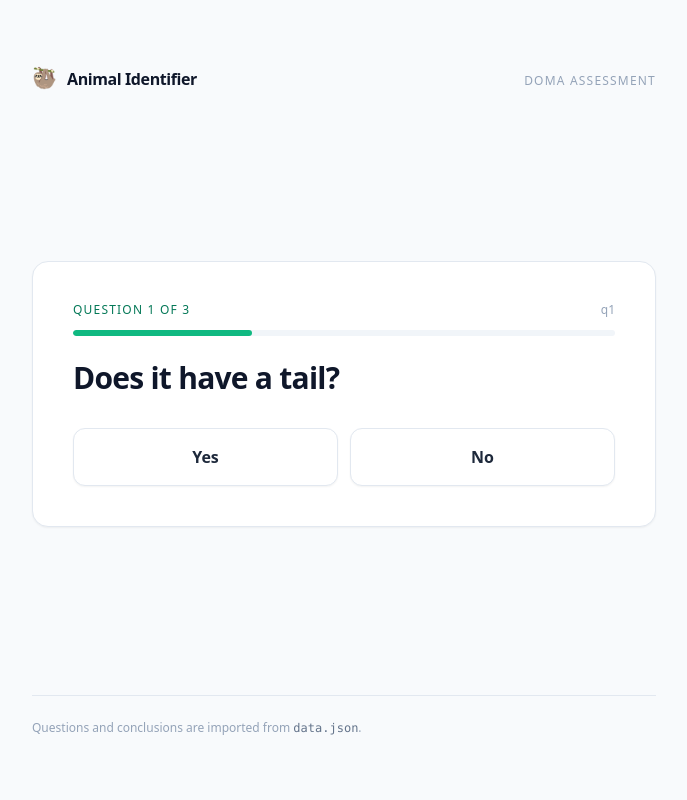
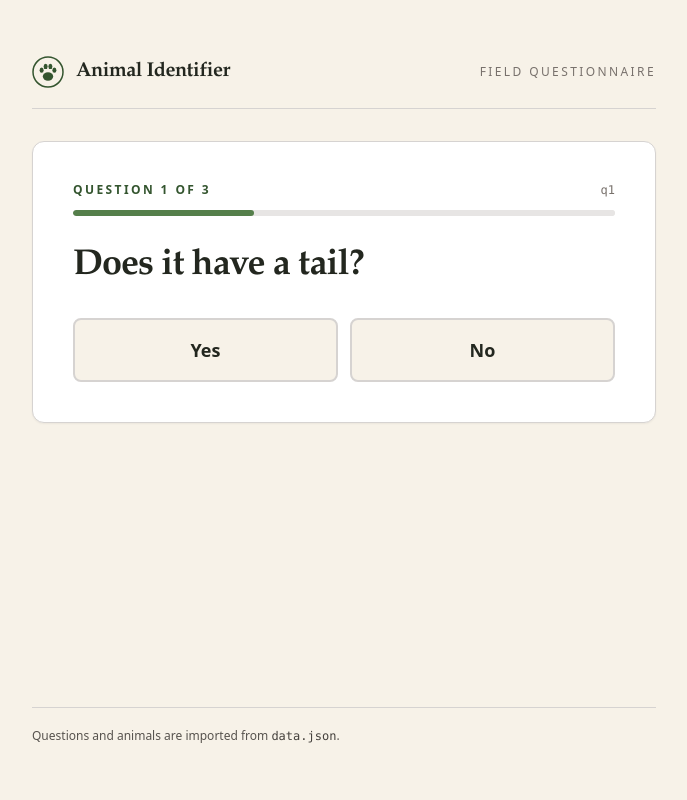
Before and after one commit to TCMS31/doma-assessment, a Rails app: page /questions in a window 1280 px wide. Shown: the whole page, without its empty margins (296-983 px from the left). Run offline with Rails 7, Linux system fonts and the light colour scheme; data comes from the database, SQL or seed files in the repository; style sheets or scripts are compiled from the project's sources; parts of the project's set-up code (start-up, migrations or seed data) failed here and were passed over.

Commit message:
Give the questionnaire a field-guide look and a strict CSP
The pages were slate-and-emerald Tailwind defaults with an emoji logo
and a "DOMA assessment" tag in the header. They now use a warm paper
background, lichen green for an identification and ochre for "no
entry", a serif display face from the system stack, and an SVG paw
mark. The header tag reads "Field questionnaire".

Accessibility: a skip link to <main>, labelled sections, a labelled
progress bar, decorative step numbers hidden from screen readers, and
text colours darkened to pass contrast on the new background. The
empty homepage explains how to import instead of showing one line.

Progress and score bars are native <progress> elements instead of
divs with inline widths, so a content security policy with
default-src 'self' and no unsafe-inline can be enforced. Turbo's
progress-bar style gets a per-request nonce. The answer trail is a
shared partial, and the remaining hard-coded strings moved to en.yml.

```diff
--- a/app/assets/stylesheets/application.tailwind.css
+++ b/app/assets/stylesheets/application.tailwind.css
@@ -9,3 +9,27 @@
     display: contents;
   }
 }
+
+@layer components {
+  /* Bars are native <progress> elements rather than divs with an inline width,
+     so the content security policy can forbid inline styles. Each engine
+     styles the track and the fill through its own pseudo-elements. */
+  .progress-track {
+    @apply appearance-none overflow-hidden rounded-full border-0 bg-stone-200;
+  }
+  .progress-track::-webkit-progress-bar {
+    @apply rounded-full bg-stone-200;
+  }
+  .progress-track::-webkit-progress-value {
+    @apply rounded-full bg-moss-500;
+  }
+  .progress-track::-moz-progress-bar {
+    @apply rounded-full bg-moss-500;
+  }
+  .progress-muted::-webkit-progress-value {
+    @apply bg-stone-400;
+  }
+  .progress-muted::-moz-progress-bar {
+    @apply bg-stone-400;
+  }
+}
--- a/app/views/layouts/application.html.erb
+++ b/app/views/layouts/application.html.erb
@@ -3,6 +3,7 @@
   <head>
     <title><%= [yield(:title).presence, t("app.name")].compact.join(" · ") %></title>
     <meta name="viewport" content="width=device-width,initial-scale=1">
+    <meta name="theme-color" content="#f7f2e8">
     <%= csrf_meta_tags %>
     <%= csp_meta_tag %>
 
@@ -10,22 +11,32 @@
     <%= javascript_include_tag "application", "data-turbo-track": "reload", defer: true %>
   </head>
 
-  <body class="h-full bg-slate-50 text-slate-800 antialiased">
-    <div class="mx-auto flex min-h-full w-full max-w-2xl flex-col gap-8 px-6 py-12 sm:py-16">
-      <header class="flex items-baseline justify-between gap-4">
-        <%= link_to root_path, class: "group inline-flex items-baseline gap-2.5 rounded focus-visible:outline focus-visible:outline-2 focus-visible:outline-offset-4 focus-visible:outline-emerald-600" do %>
-          <span aria-hidden="true" class="text-xl">🦥</span>
-          <span class="text-base font-semibold tracking-tight text-slate-900 group-hover:text-emerald-700"><%= t("app.name") %></span>
+  <body class="h-full bg-paper font-sans text-ink antialiased">
+    <a href="#content" class="sr-only focus:not-sr-only focus:absolute focus:left-4 focus:top-4 focus:rounded focus:bg-ink focus:px-3 focus:py-2 focus:text-sm focus:text-paper">
+      <%= t("app.skip_to_content") %>
+    </a>
+    <div class="mx-auto flex min-h-full w-full max-w-2xl flex-col gap-8 px-4 py-8 sm:px-6 sm:py-14">
+      <header class="flex items-center justify-between gap-4 border-b border-stone-300 pb-5">
+        <%= link_to root_path, class: "group inline-flex items-center gap-3 rounded focus-visible:outline focus-visible:outline-2 focus-visible:outline-offset-4 focus-visible:outline-moss-600" do %>
+          <svg aria-hidden="true" viewBox="0 0 32 32" class="h-8 w-8 text-moss-700">
+            <circle cx="16" cy="16" r="15" fill="none" stroke="currentColor" stroke-width="1.5" />
+            <ellipse cx="16" cy="20.5" rx="5.2" ry="4.2" fill="currentColor" />
+            <ellipse cx="9.6" cy="14.2" rx="2" ry="2.6" fill="currentColor" />
+            <ellipse cx="13.6" cy="10.4" rx="2" ry="2.7" fill="currentColor" />
+            <ellipse cx="18.4" cy="10.4" rx="2" ry="2.7" fill="currentColor" />
+            <ellipse cx="22.4" cy="14.2" rx="2" ry="2.6" fill="currentColor" />
+          </svg>
+          <span class="font-display text-xl font-semibold tracking-tight text-ink group-hover:text-moss-700"><%= t("app.name") %></span>
         <% end %>
-        <span class="text-xs uppercase tracking-widest text-slate-400">DOMA assessment</span>
+        <span class="hidden text-xs uppercase tracking-[0.2em] text-stone-500 sm:inline"><%= t("app.kicker") %></span>
       </header>
 
       <%= render "shared/flash" %>
 
-      <main class="flex flex-1 flex-col justify-center"><%= yield %></main>
+      <main id="content" class="flex flex-1 flex-col"><%= yield %></main>
 
-      <footer class="border-t border-slate-200 pt-6 text-xs text-slate-400">
-        Questions and conclusions are imported from <code class="text-slate-500">data.json</code>.
+      <footer class="border-t border-stone-300 pt-5 text-xs text-stone-600">
+        <%= t("app.footer_html") %>
       </footer>
     </div>
   </body>
--- a/app/views/questions/index.html.erb
+++ b/app/views/questions/index.html.erb
@@ -1,23 +1,17 @@
-<% content_for :title, "Question #{@step_number}" %>
+<% content_for :title, t(".step", number: @step_number, total: @total_steps) %>
 
-<section class="rounded-2xl border border-slate-200 bg-white p-8 shadow-sm sm:p-10">
+<section aria-labelledby="question-heading" class="rounded-xl border border-stone-300 bg-white p-6 shadow-sm sm:p-10">
   <div class="flex items-center justify-between gap-4">
-    <p class="text-xs font-medium uppercase tracking-widest text-emerald-700">
-      <%= t("questions.index.step", number: @step_number, total: @total_steps) %>
+    <p class="text-xs font-semibold uppercase tracking-[0.2em] text-moss-700">
+      <%= t(".step", number: @step_number, total: @total_steps) %>
     </p>
-    <span class="text-xs tabular-nums text-slate-400"><%= @question.external_id %></span>
+    <span class="font-mono text-xs text-stone-500"><%= @question.external_id %></span>
   </div>
 
-  <div class="mt-3 h-1.5 w-full overflow-hidden rounded-full bg-slate-100"
-       role="progressbar"
-       aria-valuemin="0"
-       aria-valuemax="<%= @total_steps %>"
-       aria-valuenow="<%= @step_number %>">
-    <div class="h-full rounded-full bg-emerald-500 transition-all"
-         style="width: <%= (@step_number.to_f / [@total_steps, 1].max * 100).round %>%"></div>
-  </div>
+  <progress class="progress-track mt-3 h-1.5 w-full" max="<%= @total_steps %>" value="<%= @step_number %>"
+            aria-label="<%= t('.step', number: @step_number, total: @total_steps) %>"></progress>
 
-  <h1 class="mt-6 text-2xl font-semibold leading-snug tracking-tight text-slate-900 sm:text-3xl">
+  <h1 id="question-heading" class="mt-6 font-display text-3xl font-semibold leading-snug tracking-tight text-ink sm:text-4xl">
     <%= @question.statement %>?
   </h1>
 
@@ -26,27 +20,16 @@
       <%= button_to answer.label, submit_answer_questions_path,
             params: { answer: answer.answer_type, question: @question.external_id },
             form_class: "contents",
-            class: "w-full rounded-xl border border-slate-200 bg-white px-6 py-4 text-base font-semibold text-slate-800 shadow-sm transition hover:border-emerald-500 hover:bg-emerald-50 hover:text-emerald-800 focus-visible:outline focus-visible:outline-2 focus-visible:outline-offset-2 focus-visible:outline-emerald-600" %>
+            class: "w-full rounded-lg border-2 border-stone-300 bg-paper px-6 py-4 text-lg font-semibold text-ink transition hover:border-moss-600 hover:bg-moss-50 hover:text-moss-900 focus-visible:outline focus-visible:outline-2 focus-visible:outline-offset-2 focus-visible:outline-moss-700" %>
     <% end %>
   </div>
 </section>
 
 <% if @progress.started? %>
-  <section class="mt-6 rounded-2xl border border-slate-200 bg-white/60 p-6">
-    <h2 class="text-xs font-medium uppercase tracking-widest text-slate-500">
-      <%= t("questions.index.your_answers") %>
+  <section aria-labelledby="trail-heading" class="mt-6 rounded-xl border border-dashed border-stone-300 p-6">
+    <h2 id="trail-heading" class="text-xs font-semibold uppercase tracking-[0.2em] text-stone-600">
+      <%= t(".your_answers") %>
     </h2>
-    <ol class="mt-4 space-y-3">
-      <% @progress.steps.each_with_index do |step, index| %>
-        <li class="flex items-start gap-3 text-sm">
-          <span class="mt-0.5 flex h-5 w-5 shrink-0 items-center justify-center rounded-full bg-emerald-100 text-[11px] font-semibold text-emerald-700 tabular-nums"><%= index + 1 %></span>
-          <span class="text-slate-600">
-            <%= step["statement"] %>?
-            <span class="font-semibold text-slate-900"><%= step["answer_type"].humanize %></span>
-            <span class="text-slate-400">— <%= step["context"] %></span>
-          </span>
-        </li>
-      <% end %>
-    </ol>
+    <%= render "trail", steps: @progress.steps %>
   </section>
 <% end %>
--- a/app/views/shared/_flash.html.erb
+++ b/app/views/shared/_flash.html.erb
@@ -1,7 +1,7 @@
 <% if flash.any? %>
   <div class="space-y-2" role="status" aria-live="polite">
     <% flash.each do |type, message| %>
-      <% styles = type.to_s == "alert" ? "border-amber-300 bg-amber-50 text-amber-900" : "border-emerald-300 bg-emerald-50 text-emerald-900" %>
+      <% styles = type.to_s == "alert" ? "border-ochre-200 bg-ochre-50 text-ochre-900" : "border-moss-200 bg-moss-50 text-moss-900" %>
       <p class="rounded-lg border px-4 py-3 text-sm <%= styles %>"><%= message %></p>
     <% end %>
   </div>
--- a/config/locales/en.yml
+++ b/config/locales/en.yml
@@ -1,9 +1,16 @@
 en:
   app:
     name: "Animal Identifier"
-    tagline: "Answer a few questions and the questionnaire narrows down which animal you are looking at."
+    kicker: "Field questionnaire"
+    tagline: "Answer a few yes-or-no questions and the questionnaire narrows down which animal you are looking at, or tells you plainly that it has no entry for what you saw."
+    skip_to_content: "Skip to content"
+    footer_html: "Questions and animals are imported from <code class=\"font-mono text-stone-700\">data.json</code>."
   homepage:
     index:
+      eyebrow: "Identify by observation"
+      heading: "Which animal is it?"
+      questionnaire: "Questionnaire"
+      outcomes: "Outcomes"
       start: "Start the questionnaire"
       questions_available:
         one: "1 question"
@@ -11,7 +18,8 @@ en:
       conclusions_available:
         one: "1 possible animal"
         other: "%{count} possible animals"
-      not_imported_html: "No questionnaire has been imported yet. Run <code>bin/rails quiz:import</code>."
+      empty_heading: "Nothing to ask yet"
+      not_imported_html: "No questionnaire has been imported. Run <code class=\"font-mono\">bin/rails quiz:import</code>."
   questions:
     empty_questionnaire: "No questionnaire has been imported yet. Run `bin/rails quiz:import`."
     out_of_order: "Questions are answered in order, so you have been taken to the next one."
@@ -29,5 +37,7 @@ en:
       explains: "accounts for %{percentage}% of your answers"
       unexplained: "Not accounted for"
       your_answers: "Your answers"
-      also_considered: "Also considered"
+      also_considered: "Every animal, ranked"
+      fits: "%{percentage}% fit"
+      accepts: "Accepts: %{contexts}"
       start_again: "Start again"
--- a/tailwind.config.js
+++ b/tailwind.config.js
@@ -1,8 +1,42 @@
+const defaultTheme = require("tailwindcss/defaultTheme");
+
 module.exports = {
   content: [
-    './app/views/**/*.html.erb',
-    './app/helpers/**/*.rb',
-    './app/assets/stylesheets/**/*.css',
-    './app/javascript/**/*.js'
-  ]
+    "./app/views/**/*.html.erb",
+    "./app/helpers/**/*.rb",
+    "./app/assets/stylesheets/**/*.css",
+    "./app/javascript/**/*.js"
+  ],
+  theme: {
+    extend: {
+      // A field-guide palette: lichen greens for a confident identification,
+      // ochre for "the guide has no entry for this", on warm paper.
+      colors: {
+        paper: "#f7f2e8",
+        ink: "#23271f",
+        moss: {
+          50: "#eef3ea",
+          100: "#dce7d4",
+          200: "#bfd3b2",
+          500: "#557f4b",
+          600: "#436b3b",
+          700: "#34552f",
+          800: "#294325",
+          900: "#1d2f1b"
+        },
+        ochre: {
+          50: "#fbf4e4",
+          100: "#f6e7c3",
+          200: "#efd59c",
+          600: "#a76e14",
+          700: "#85570f",
+          900: "#4b310a"
+        }
+      },
+      fontFamily: {
+        display: ["\"Iowan Old Style\"", "\"Palatino Linotype\"", "Palatino", "\"Book Antiqua\"", "Georgia", ...defaultTheme.fontFamily.serif],
+        sans: defaultTheme.fontFamily.sans
+      }
+    }
+  }
 };
```
Also changed, not shown: app/views/homepage/index.html.erb (+17 -15 lines), app/views/questions/_trail.html.erb (added, +13 -0 lines), app/views/questions/result.html.erb (+31 -43 lines), config/initializers/content_security_policy.rb (+18 -24 lines), test/integration/page_chrome_test.rb (added, +48 -0 lines).
